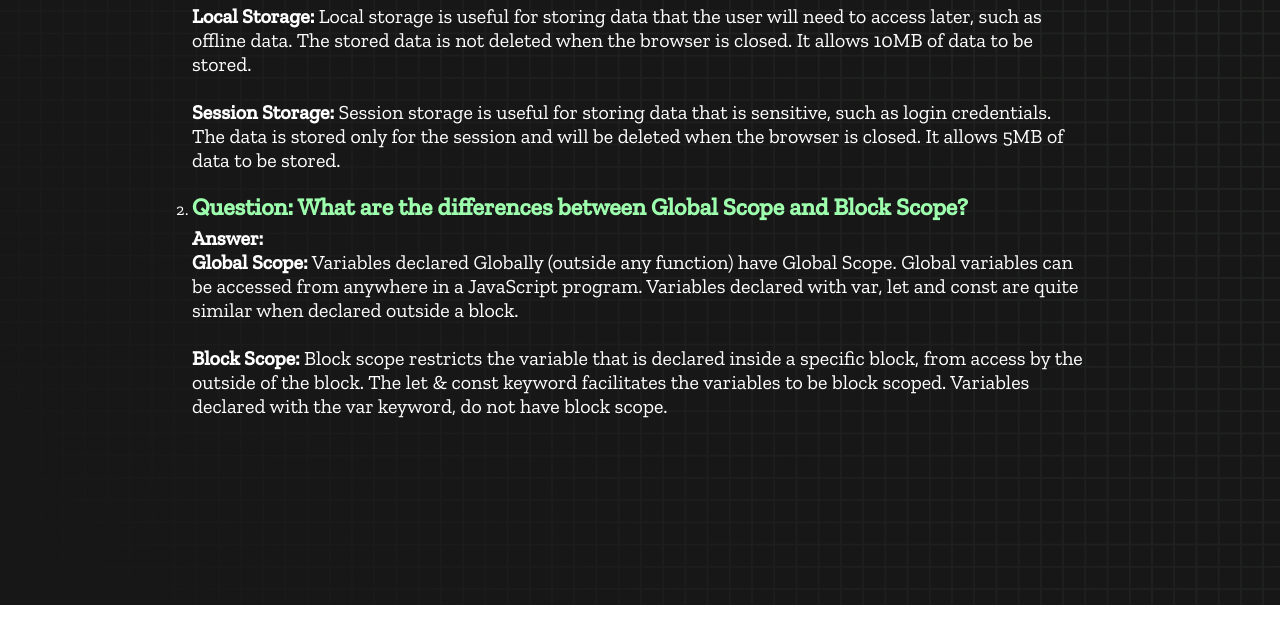
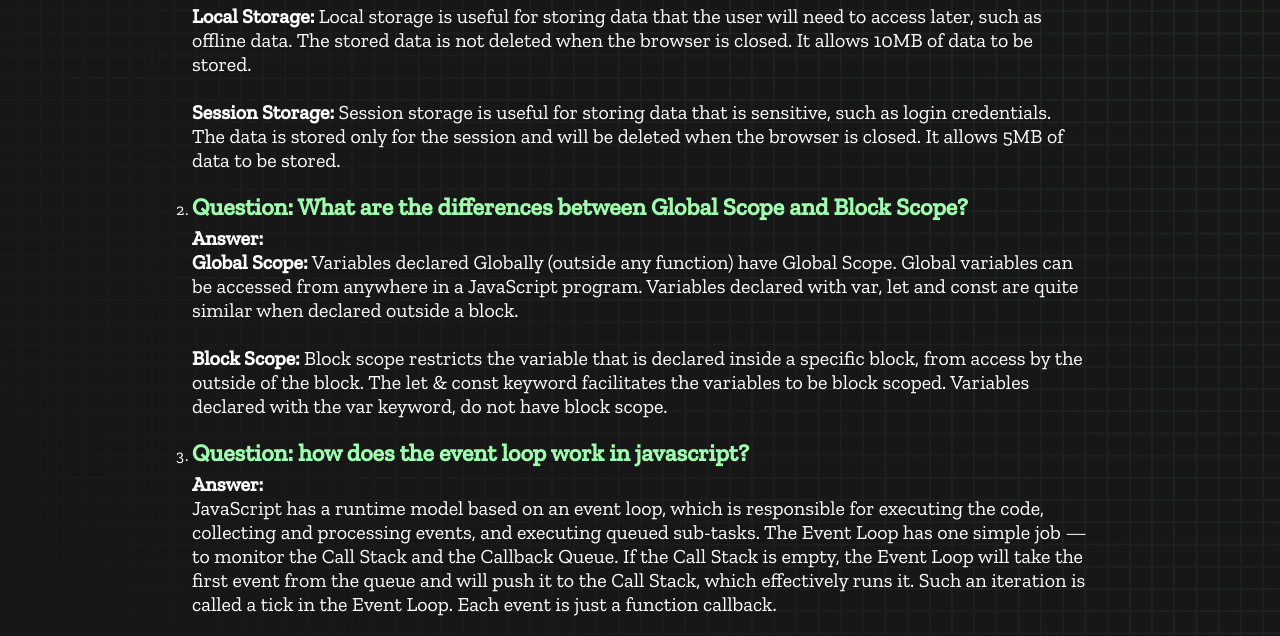
Before and after one commit to joymozumder/type-monster, a plain HTML site: page blog.html in a window 1280 px wide. Shown: the part 195-831 px from the top of the page. Before the commit the page ends 800 px from the top, so only its background shows below. Drawn offline with nearby package versions, Linux system fonts and the light colour scheme.

Commit message:
added question 3

```diff
--- a/blog.html
+++ b/blog.html
@@ -42,6 +42,13 @@
                     let & const keyword facilitates the variables to be block scoped. Variables declared with the var keyword, do not have block scope.
                 </p>
             </li>
+            <li>
+                <h3 class="green"><strong>Question: </strong>how does the event loop work in javascript?</h3>
+                <p><strong>Answer:</strong> <br>
+                    JavaScript has a runtime model based on an event loop, which is responsible for executing the code, collecting and
+                    processing events, and executing queued sub-tasks. The Event Loop has one simple job — to monitor the Call Stack and the Callback Queue. If the Call Stack is empty, the Event Loop will take the first event from the queue and will push it to the Call Stack, which effectively runs it. Such an iteration is called a tick in the Event Loop. Each event is just a function callback.
+                </p>
+            </li>
 
         </ol>
     </div>
```
